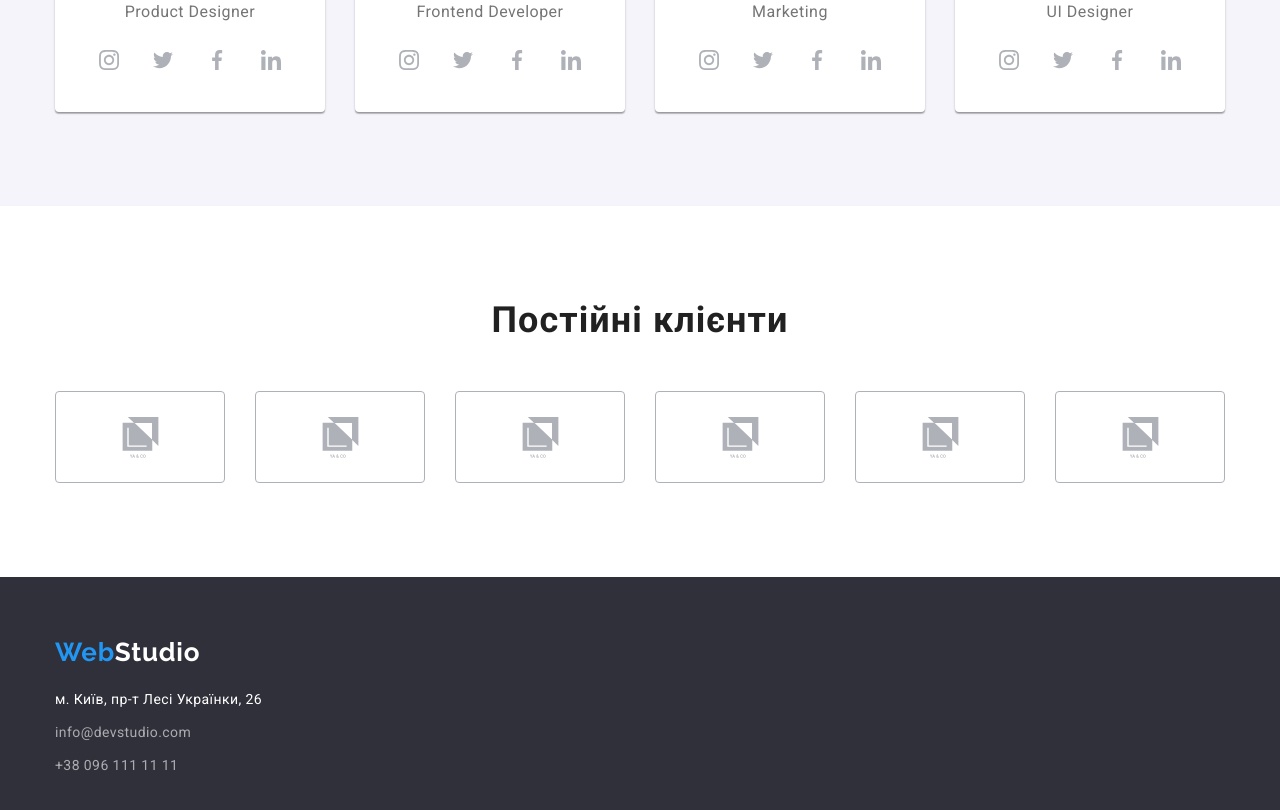
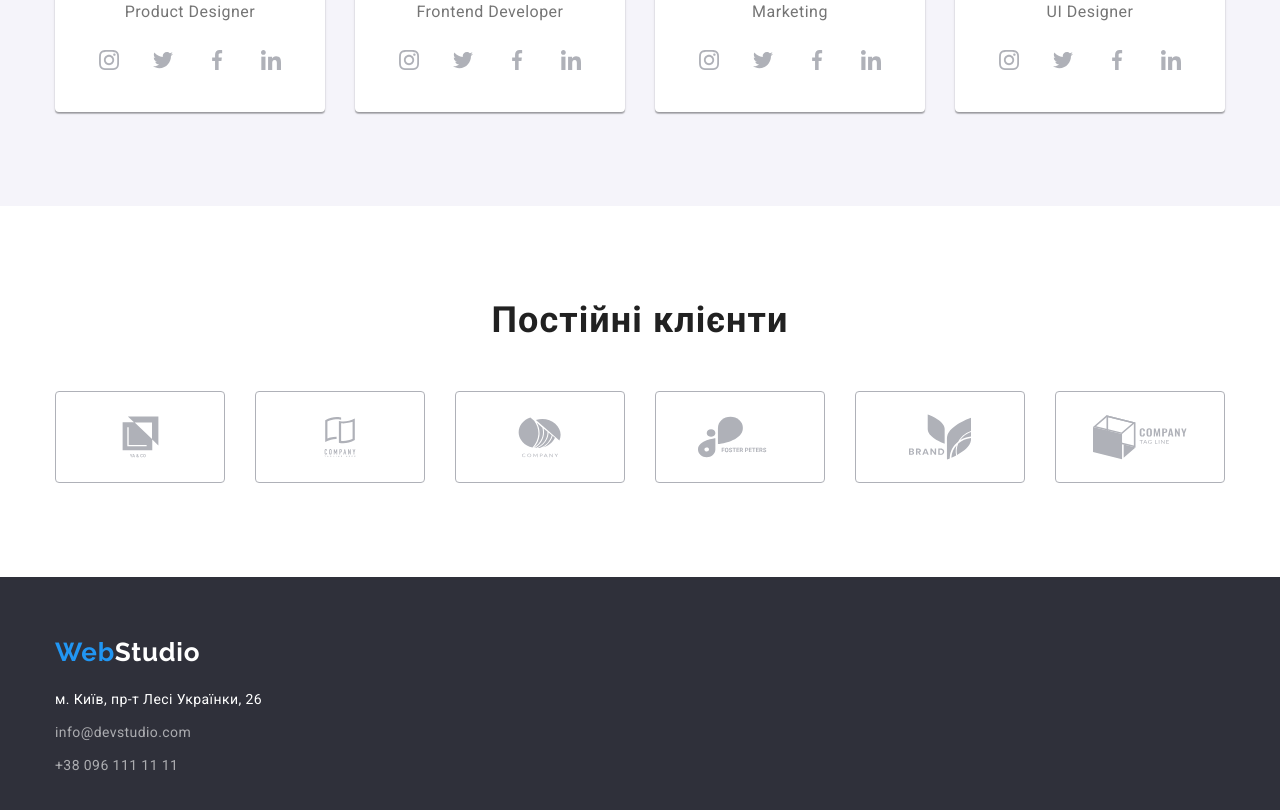
Before and after one commit to Lisienkomaks/goit-markup-hw-04, a plain HTML site: page index.html in a window 1280 px wide. Shown: the part 2106-2916 px from the top of the page. Drawn offline with nearby package versions, Linux system fonts and the light colour scheme.

Commit message:
Update index.html

```diff
--- a/index.html
+++ b/index.html
@@ -263,22 +263,22 @@
                 <h2 class="clients-title">Постійні клієнти</h2>
                 <ul class="clients-list list">
                     <li class="clients-item">
-                        <a href="" class="clients-link"><svg class="clients-icon" width="41" height="47"><use href="./img/icons_2.svg#icon-group"></use></svg></a>
+                        <a href="" class="clients-link"><svg class="clients-icon" width="41"><use href="./img/icons_2.svg#icon-group"></use></svg></a>
                     </li>
                     <li class="clients-item">
-                        <a href="" class="clients-link"><svg class="clients-icon" width="41" height="47"><use href="./img/icons_2.svg#icon-group"></use></svg></a>
+                        <a href="" class="clients-link"><svg class="clients-icon" width="40"><use href="./img/icons_2.svg#icon-group-2"></use></svg></a>
                     </li>
                     <li class="clients-item">
-                        <a href="" class="clients-link"><svg class="clients-icon" width="41" height="47"><use href="./img/icons_2.svg#icon-group"></use></svg></a>
+                        <a href="" class="clients-link"><svg class="clients-icon" width="43.46"><use href="./img/icons_2.svg#icon-group-3"></use></svg></a>
                     </li>
                     <li class="clients-item">
-                        <a href="" class="clients-link"><svg class="clients-icon" width="41" height="47"><use href="./img/icons_2.svg#icon-group"></use></svg></a>
+                        <a href="" class="clients-link"><svg class="clients-icon" width="84.44"><use href="./img/icons_2.svg#icon-group-4"></use></svg></a>
                     </li>
                     <li class="clients-item">
-                        <a href="" class="clients-link"><svg class="clients-icon" width="41" height="47"><use href="./img/icons_2.svg#icon-group"></use></svg></a>
+                        <a href="" class="clients-link"><svg class="clients-icon" width="62.54"><use href="./img/icons_2.svg#icon-group-5"></use></svg></a>
                     </li>
                     <li class="clients-item">
-                        <a href="" class="clients-link"><svg class="clients-icon" width="41" height="47"><use href="./img/icons_2.svg#icon-group"></use></svg></a>
+                        <a href="" class="clients-link"><svg class="clients-icon" width="93.79"><use href="./img/icons_2.svg#icon-group-6"></use></svg></a>
                     </li>
                 </ul>
             </div>
```
